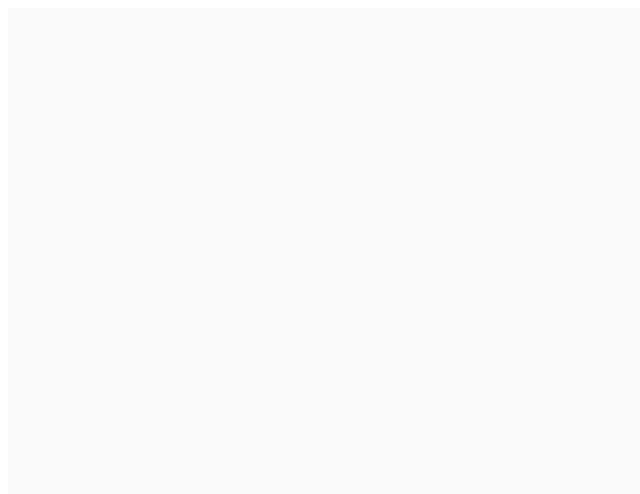
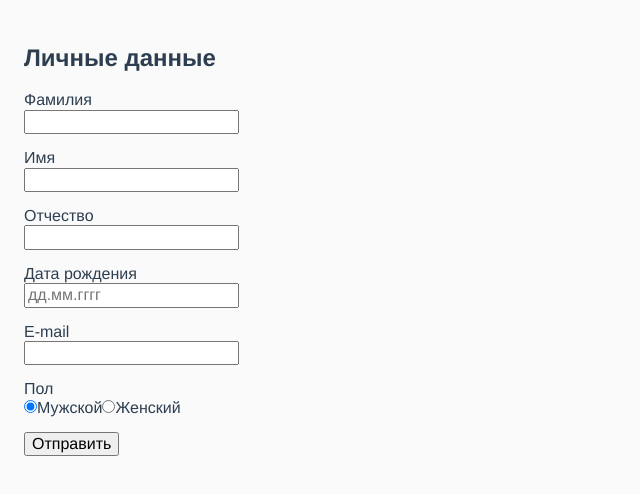
Before and after one commit to ozon-edu-vue-2021/required-task-4-AlexeyDesyatnik, a Vue app: page / in a window 1280 px wide. Shown: the top 494 px of the page, without its empty margins (0-640 px from the left). Built offline with nearby package versions, Linux system fonts and the light colour scheme.

Commit message:
Added personal data form elements

```diff
--- a/package.json
+++ b/package.json
@@ -9,6 +9,7 @@
   },
   "dependencies": {
     "core-js": "^3.6.5",
+    "normalize.css": "^8.0.1",
     "vue": "^2.6.11",
     "vue-svg-loader": "^0.16.0",
     "vuedraggable": "^2.24.3"
--- a/src/components/Form.vue
+++ b/src/components/Form.vue
@@ -1,5 +1,43 @@
 <template>
-  <div class="form"></div>
+  <div class="form">
+    <form action="">
+      <h2>Личные данные</h2>
+      <div class="row">
+        <label for="lastName" class="block">Фамилия</label>
+        <input id="lastName" />
+      </div>
+
+      <div class="row">
+        <label for="firstName" class="block">Имя</label>
+        <input id="lastName" />
+      </div>
+
+      <div class="row">
+        <label for="middleName" class="block">Отчество</label>
+        <input id="middleName" />
+      </div>
+
+      <div class="row">
+        <label for="birthDate" class="block">Дата рождения</label>
+        <input id="birthDate" placeholder="дд.мм.гггг" />
+      </div>
+
+      <div class="row">
+        <label for="email" class="block">E-mail</label>
+        <input id="email" />
+      </div>
+
+      <div class="row">
+        <label class="block">Пол</label>
+        <input type="radio" id="maleGender" name="gender" checked />
+        <label for="maleGender">Мужской</label>
+        <input type="radio" id="femaleGender" name="gender" />
+        <label for="maleGender">Женский</label>
+      </div>
+
+      <button>Отправить</button>
+    </form>
+  </div>
 </template>
 
 <script>
@@ -12,6 +50,10 @@ export default {
 </script>
 
 <style scoped>
-.form {
+.row {
+  margin: 15px 0;
+}
+.block {
+  display: block;
 }
 </style>
--- a/src/main.js
+++ b/src/main.js
@@ -1,3 +1,4 @@
+import 'normalize.css';
 import Vue from 'vue';
 import App from './App.vue';
 
```
Also changed, not shown: 1 other file (tests, documents, lock files or other folders).
